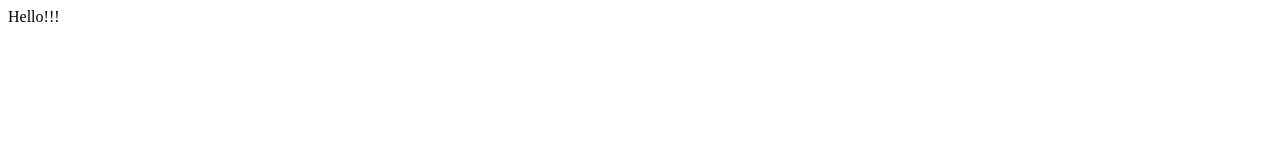
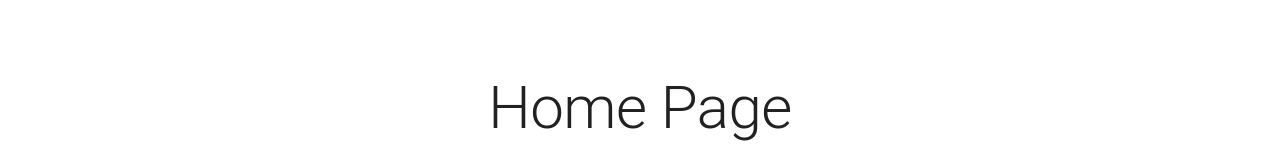
Before and after one commit to u0649533/mfe-with-react, a React app in the folder packages/marketing/: page / in a window 1280 px wide. Shown: the top 160 px of the page. Built offline with nearby package versions, Linux system fonts and the light colour scheme.

Commit message:
try to resolve invariant failed

```diff
--- a/packages/marketing/src/App.js
+++ b/packages/marketing/src/App.js
@@ -13,15 +13,14 @@ const generateClassName = createGenerateClassName({
 export default () => {
   return (
     <div>
-      Hello!!!
-      {/* <StylesProvider generateClassName={generateClassName}>
+      <StylesProvider generateClassName={generateClassName}>
         <BrowserRouter>
           <Switch>
             <Route exact path="/pricing" component={Pricing}></Route>
             <Route exact path="/" component={Landing}></Route>
           </Switch>
         </BrowserRouter>
-      </StylesProvider> */}
+      </StylesProvider>
     </div>
   );
 };
```
